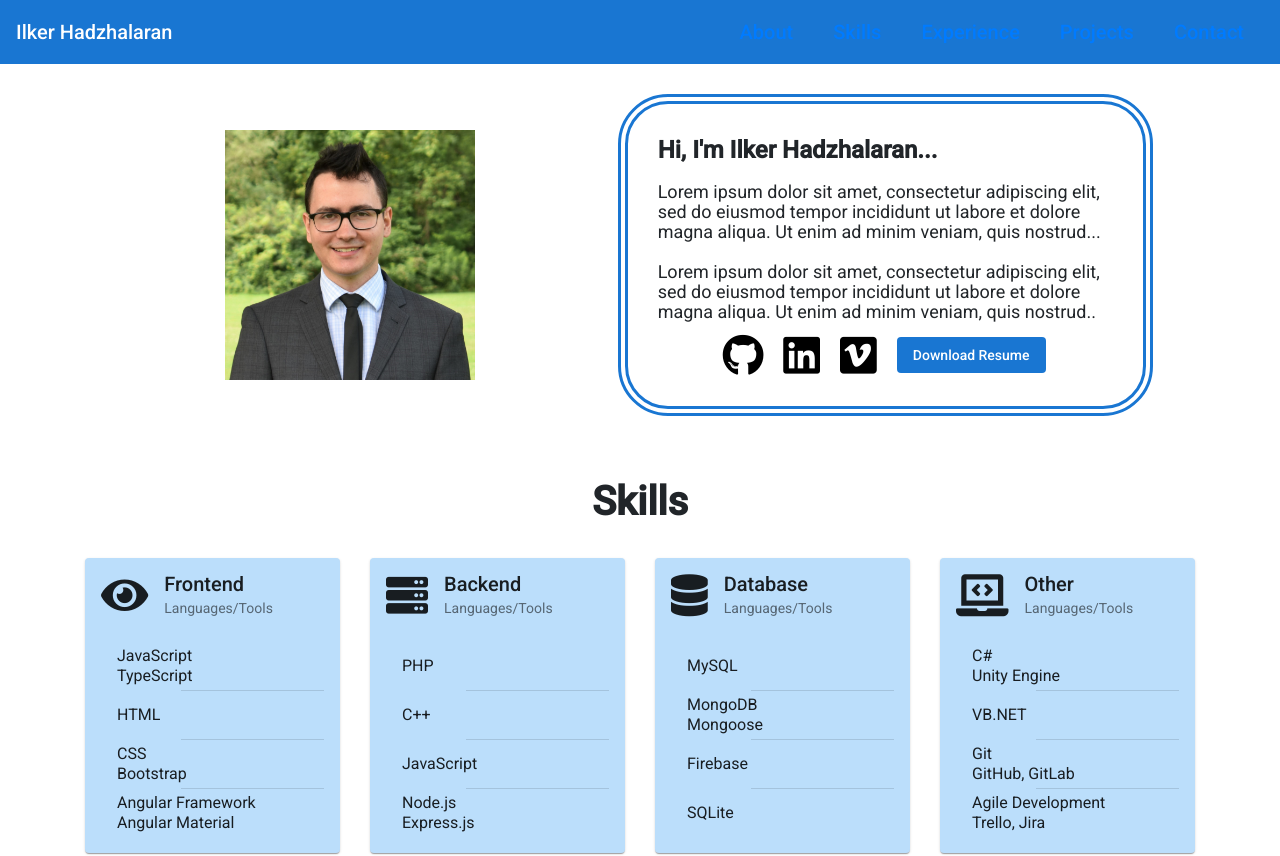
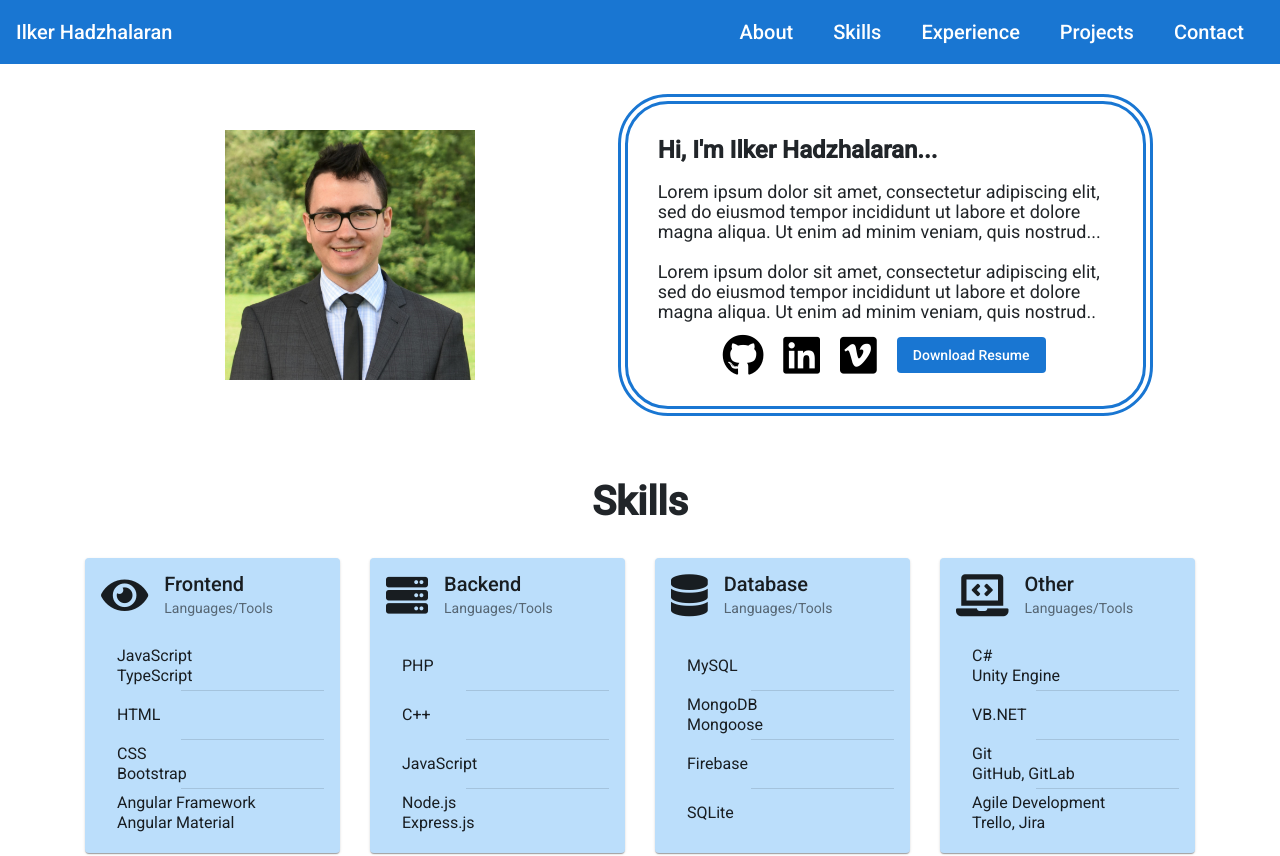
Before and after one commit to ilker-h/My-Personal-Website, an Angular app: page / in a window 1280 px wide. Shown: the top 856 px of the page. Built offline with nearby package versions, Linux system fonts and the light colour scheme.

Commit message:
make routing cause user to scroll down to a certain part of the page

```diff
--- a/src/app/app.component.html
+++ b/src/app/app.component.html
@@ -1,6 +1,9 @@
 <!-- <app-original-angular-page></app-original-angular-page> -->
 <app-header></app-header>
-<app-about></app-about>
-<app-skills></app-skills>
-<app-experience></app-experience>
-<app-projects></app-projects>
+<app-about id="about"></app-about>
+<app-skills id="skills"></app-skills>
+<app-experience id="experience"></app-experience>
+<app-projects id="projects"></app-projects>
+<app-contact id="contact"></app-contact>
+
+<!-- solution for scrolling down to a certain part of the page https://stackoverflow.com/questions/36101756/angular2-routing-with-hashtag-to-page-anchor/53049231#53049231 -->
--- a/src/app/app.module.ts
+++ b/src/app/app.module.ts
@@ -8,6 +8,7 @@ import { AboutComponent } from './about/about.component';
 import { SkillsComponent } from './skills/skills.component';
 import { ExperienceComponent } from './experience/experience.component';
 import { ProjectsComponent } from './projects/projects.component';
+import { AppRoutingModule } from './app-routing.module';
 
 import { BrowserAnimationsModule } from '@angular/platform-browser/animations';
 import {MatToolbarModule} from '@angular/material/toolbar';
@@ -19,6 +20,7 @@ import {MatCardModule} from '@angular/material/card';
 import {MatListModule} from '@angular/material/list';
 import {MatDividerModule} from '@angular/material/divider';
 import {MatTabsModule} from '@angular/material/tabs';
+import { ContactComponent } from './contact/contact.component';
 
 @NgModule({
   declarations: [
@@ -28,10 +30,12 @@ import {MatTabsModule} from '@angular/material/tabs';
     AboutComponent,
     SkillsComponent,
     ExperienceComponent,
-    ProjectsComponent
+    ProjectsComponent,
+    ContactComponent
   ],
   imports: [
     BrowserModule,
+    AppRoutingModule,
     BrowserAnimationsModule,
     MatToolbarModule,
     MatSliderModule,
--- /dev/null
+++ b/src/app/contact/contact.component.html
@@ -0,0 +1 @@
+<p>contact works!</p>
--- /dev/null
+++ b/src/app/contact/contact.component.ts
@@ -0,0 +1,15 @@
+import { Component, OnInit } from '@angular/core';
+
+@Component({
+  selector: 'app-contact',
+  templateUrl: './contact.component.html',
+  styleUrls: ['./contact.component.css']
+})
+export class ContactComponent implements OnInit {
+
+  constructor() { }
+
+  ngOnInit(): void {
+  }
+
+}
--- a/src/app/header/header.component.css
+++ b/src/app/header/header.component.css
@@ -16,6 +16,8 @@ mat-toolbar {
 
 .menu-item {
   padding: 0 20px;
+  color: white;
+  text-decoration: none;
 }
 
 .hamburger-menu-icon {
--- a/src/app/header/header.component.html
+++ b/src/app/header/header.component.html
@@ -1,6 +1,5 @@
 <div class="container-fluid">
   <div class="row">
-
     <!-- Navbar -->
     <mat-toolbar>
 
@@ -9,11 +8,11 @@
         <span class="spacer"></span>
 
         <div class="hide-when-collides-with-logo">
-          <a class="menu-item" routerLink="/about">About</a>
-          <a class="menu-item" routerLink="/about">Skills</a>
-          <a class="menu-item" routerLink="/about">Experience</a>
-          <a class="menu-item" routerLink="/about">Projects</a>
-          <a class="menu-item" routerLink="/about">Contact</a>
+          <a class="menu-item" [routerLink]="['/']" fragment="about">About</a>
+          <a class="menu-item" [routerLink]="['/']" fragment="skills">Skills</a>
+          <a class="menu-item" [routerLink]="['/']" fragment="experience">Experience</a>
+          <a class="menu-item" [routerLink]="['/']" fragment="projects">Projects</a>
+          <a class="menu-item" [routerLink]="['/']" fragment="contact">Contact</a>
         </div>
 
         <!-- Hamburger Menu -->
```
Also changed, not shown: src/app/app-routing.module.ts (added, +15 -0 lines), src/app/contact/contact.component.css (added), 1 other file (tests, documents, lock files or other folders).
